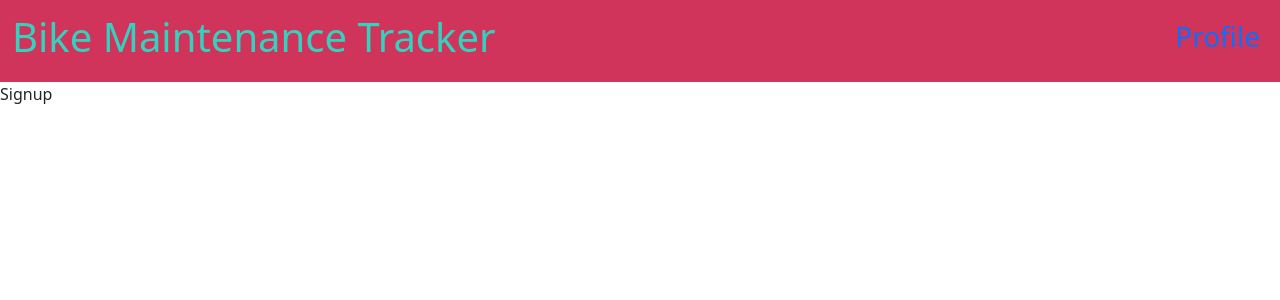
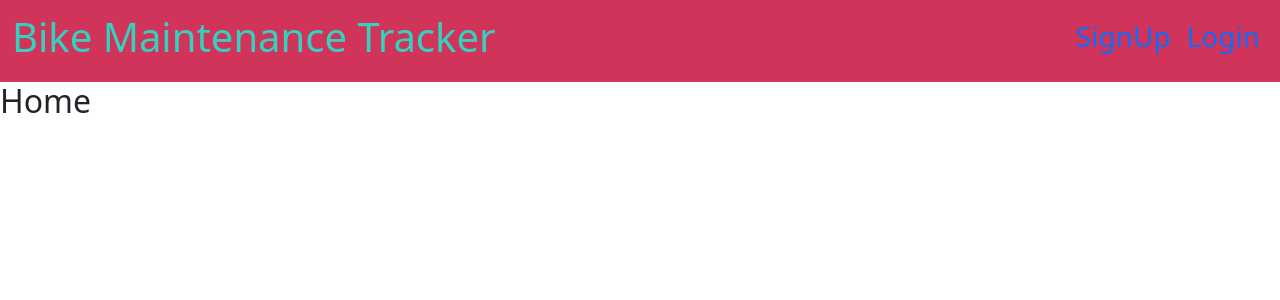
Before and after one commit to ds1242/bike-maintenance-tracker, a React (Create React App) app in the folder client/: page / in a window 1280 px wide. Shown: the top 300 px of the page. Built offline with nearby package versions, Linux system fonts and the light colour scheme.

Commit message:
setup login page to function and route to home page on successful login

```diff
--- a/client/package.json
+++ b/client/package.json
@@ -2,6 +2,7 @@
   "name": "bike-maintenance-tracker",
   "version": "0.1.0",
   "private": true,
+  "proxy": "http://localhost:3001",
   "dependencies": {
     "@apollo/react-hooks": "^4.0.0",
     "@testing-library/jest-dom": "^5.14.1",
--- a/client/src/components/App/App.jsx
+++ b/client/src/App.js
@@ -5,8 +5,10 @@ import { BrowserRouter as Router, Route, Switch } from 'react-router-dom';
 import ApolloClient from 'apollo-boost';
 import './App.css';
 
-import SignUp from '../../pages/SignUp';
-import Nav from '../Nav'
+import SignUp from './pages/SignUp';
+import Login from './pages/Login';
+import Home from './pages/Home';
+import Nav from './components/Nav'
 
 
 const client = new ApolloClient({
@@ -29,7 +31,9 @@ function App() {
           <Router>
             <Nav />
             <Switch>
-              <Route exact path='/' component={SignUp} />
+              <Route exact path='/' component={Home} />
+              <Route exact path='/signup' component={SignUp} />
+              <Route exact path='/login' component={Login} />
             </Switch>
           </Router>
       </div>
--- a/client/src/components/App/index.js
+++ /dev/null
@@ -1 +0,0 @@
-export { default } from './App';
--- a/client/src/components/Nav/Nav.jsx
+++ b/client/src/components/Nav/Nav.jsx
@@ -8,19 +8,28 @@ function Nav() {
     function showNav() {
         if(Auth.loggedIn()) {
             return (
+                <ul className="navbar-nav">
                     <li className='navActive'>
                         <Link to={'/profile'} className='nav-link active'>
                             <h3>Profile</h3>
                         </Link>
                     </li>
+                </ul>
             )
         } else {
             return (
+                <ul className="navbar-nav">
                     <li className='navActive'>
-                    <Link to={'/profile'} className='nav-link active'>
-                        <h3>Profile</h3>
+                        <Link to={'/signup'} className='nav-link active'>
+                            <h3>SignUp</h3>
                         </Link>
                     </li>
+                    <li className='navActive'>
+                        <Link to={'/login'} className='nav-link active'>
+                            <h3>Login</h3>
+                        </Link>
+                    </li>
+                </ul>
             )
         }
     }
@@ -31,9 +40,7 @@ function Nav() {
                 <Link to={'/'} className="navbar-brand">
                     <h1>Bike Maintenance Tracker</h1>
                 </Link>
-                <ul className="navbar-nav">
                 {showNav()}
-                </ul>
             </div>
         </nav>
     )
--- a/client/src/index.js
+++ b/client/src/index.js
@@ -1,7 +1,7 @@
 import React from 'react';
 import ReactDOM from 'react-dom';
 import './index.css';
-import App from './components/App';
+import App from './App';
 import 'bootstrap/dist/css/bootstrap.min.css';
 import 'bootstrap/dist/js/bootstrap.bundle.min';
 // import reportWebVitals from './reportWebVitals';
--- /dev/null
+++ b/client/src/pages/Home.js
@@ -0,0 +1,12 @@
+import React from 'react';
+
+const Home = () => {
+    return (
+        <div className="homeContainer">
+            <h2>Home</h2>
+        </div>
+    );
+
+};
+
+export default Home;
--- /dev/null
+++ b/client/src/pages/Login.js
@@ -0,0 +1,55 @@
+import React, { useState } from 'react';
+import { useMutation } from '@apollo/client';
+import { Link } from 'react-router-dom';
+import { LOGIN } from '../utils/mutations'
+import Auth from '../utils/auth';
+import { Button } from 'react-bootstrap'
+
+const Login = props => {
+    const [formState, setFormState] = useState({ email: '', password: '' });
+    const [Login, { error }] = useMutation(LOGIN);
+
+    const handleFormSubmit = async (event) => {
+        event.preventDefault();
+        try {
+            const { data } = await Login({
+                variables: { ...formState }
+            });
+            const token = data.login.token;
+            console.log(token);
+            Auth.login(token);
+        } catch (e) {
+            console.log(e);
+        }
+    };
+
+    const handleChange = (event) => {
+        const { name, value } = event.target;
+        setFormState({
+            ...formState,
+            [name]: value
+        });
+    };
+
+    return (
+        <div>
+            <h2>Login</h2>
+            <form onSubmit={handleFormSubmit}>
+                <h3>Email:</h3>
+                <input className='form-input' name='email' type='email' id='email' placeholder='Email' value={formState.email} onChange={handleChange} />
+                <h3>Password:</h3>
+                <input className='form-input' name='password' type='password' id='password' placeholder='Password' value={formState.password} onChange={handleChange} />
+                <Button as="input" type="submit" value="Submit" />{' '}
+            </form>
+                    {error ? (
+                        <div>
+                            <p className="error-text">The provided credentials are incorrect</p>
+                        </div>
+                    ) : null}
+        </div>
+    )
+
+
+}
+
+export default Login;
--- a/client/src/utils/auth.js
+++ b/client/src/utils/auth.js
@@ -30,7 +30,7 @@ class AuthService {
 
     login(idToken) {
         localStorage.setItem('id_token', idToken);
-        window.location.assign('/explore');
+        window.location.assign('/');
     }
 
     logout() {
--- a/package.json
+++ b/package.json
@@ -24,5 +24,6 @@
   "homepage": "https://github.com/ds1242/bike-maintenance-tracker#readme",
   "devDependencies": {
     "concurrently": "^6.2.1"
-  }
+  },
+  "dependencies": {}
 }
```
Also changed, not shown: client/src/App.css (renamed from client/src/components/App/App.css), 1 other file (tests, documents, lock files or other folders). Lines whose indentation alone changed are shown as unchanged.
